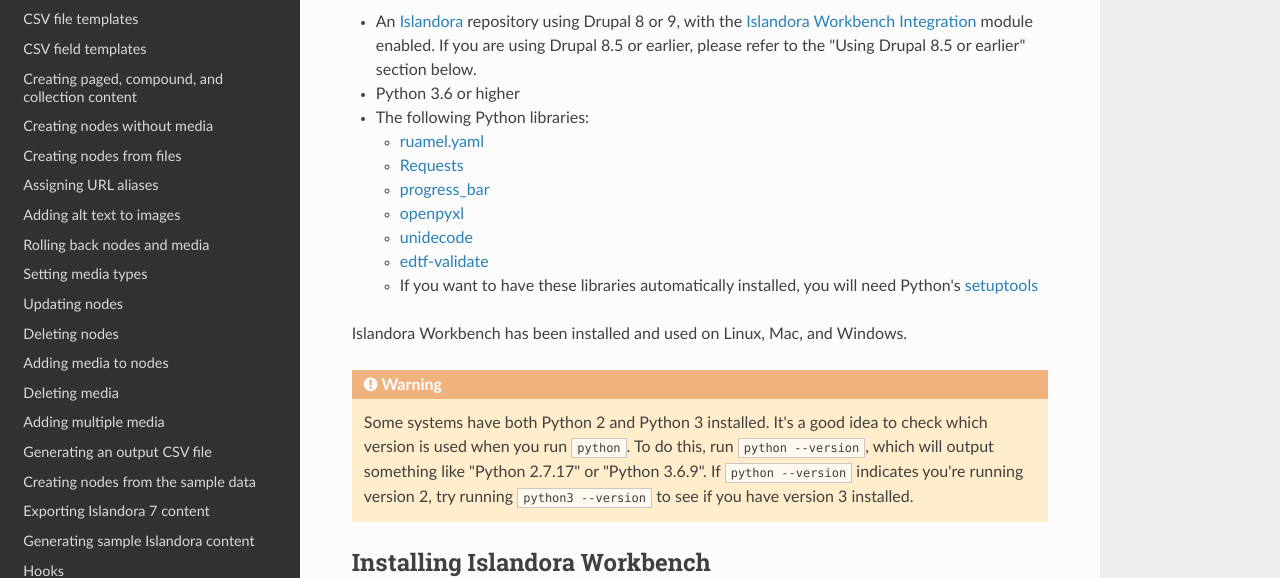
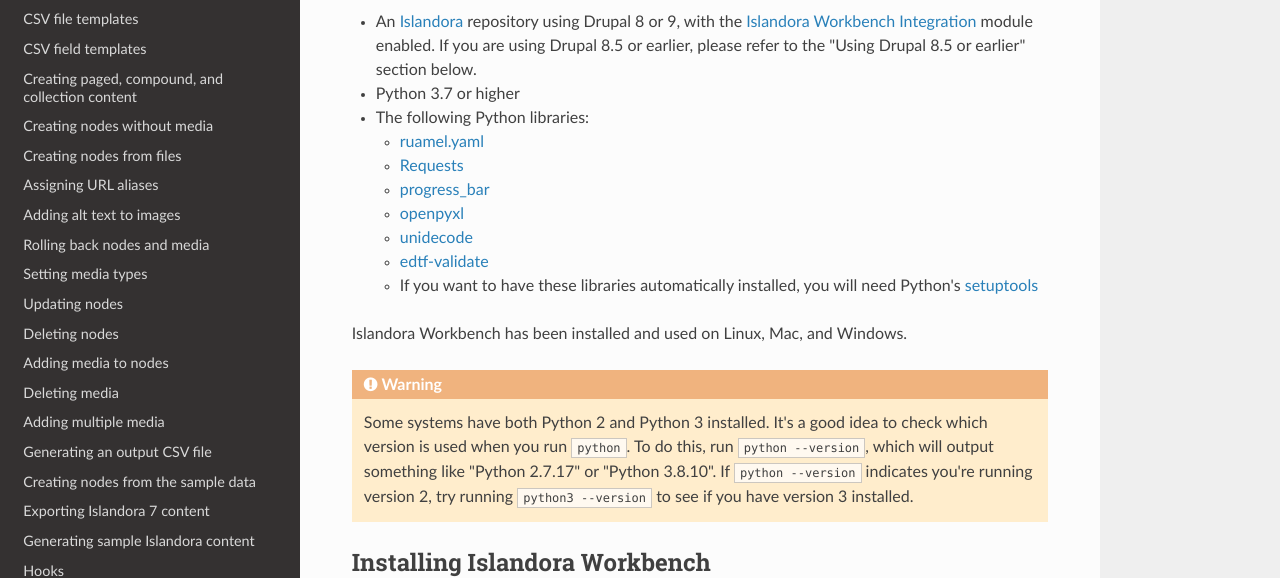
Before and after one commit to mjordan/islandora_workbench_docs, an MkDocs documentation site: the page built from docs/installation.md, in a window 1280 px wide and 900 px high. Shown: the part 145-723 px from the top of the window. Built offline with MkDocs 1.6.1, drawn with Linux system fonts in a browser that asks for light colours; nearby versions of some CDN libraries; old or Windows-style settings are respelled for this version of MkDocs.

Commit message:
Minimum Python version update (from 3.6 to 3.7).

```diff
--- a/docs/installation.md
+++ b/docs/installation.md
@@ -1,7 +1,7 @@
 ## Requirements
 
 * An [Islandora](https://islandora.ca/) repository using Drupal 8 or 9, with the [Islandora Workbench Integration](https://github.com/mjordan/islandora_workbench_integration) module enabled. If you are using Drupal 8.5 or earlier, please refer to the "Using Drupal 8.5 or earlier" section below.
-* Python 3.6 or higher
+* Python 3.7 or higher
 * The following Python libraries:
     * [ruamel.yaml](https://yaml.readthedocs.io/en/latest/index.html)
     * [Requests](https://2.python-requests.org/en/master/)
@@ -14,7 +14,7 @@
 Islandora Workbench has been installed and used on Linux, Mac, and Windows.
 
 !!! warning
-    Some systems have both Python 2 and Python 3 installed. It's a good idea to check which version is used when you run `python`. To do this, run `python --version`, which will output something like "Python 2.7.17" or "Python 3.6.9". If `python --version` indicates you're running version 2, try running `python3 --version` to see if you have version 3 installed.
+    Some systems have both Python 2 and Python 3 installed. It's a good idea to check which version is used when you run `python`. To do this, run `python --version`, which will output something like "Python 2.7.17" or "Python 3.8.10". If `python --version` indicates you're running version 2, try running `python3 --version` to see if you have version 3 installed.
 
 ## Installing Islandora Workbench
 
```
Also changed, not shown: site/index.html, site/installation/index.html.
